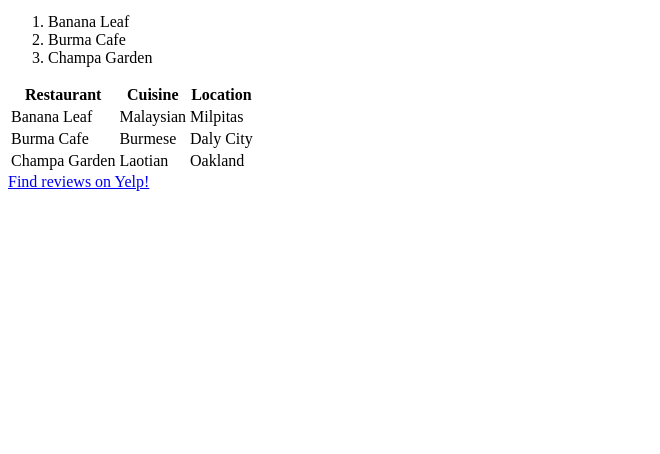
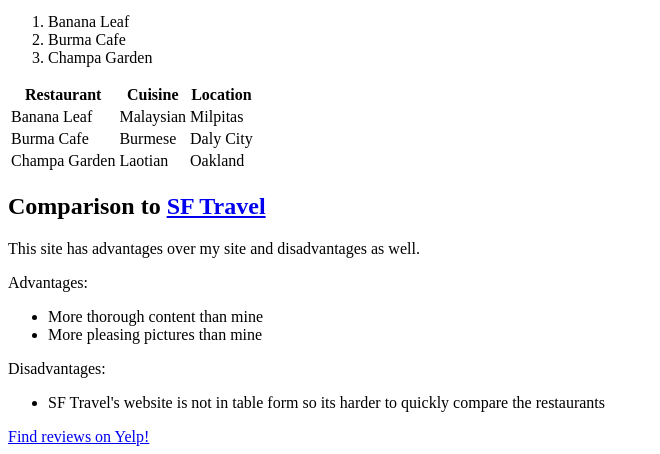
Before and after one commit to stalukda/stalukda.github.io, a plain HTML site: page index.html in a window 1280 px wide. Shown: the part 349-803 px from the top of the page, without its empty margins (0-660 px from the left). Drawn offline with Linux system fonts and the light colour scheme.

Commit message:
website comp added

```diff
--- a/index.html
+++ b/index.html
@@ -1,5 +1,5 @@
 <!DOCTYPE html>
-<html>
+<html lang = "en">
 <head>
 	<title>Assorted Edibles</title>
 </head>
@@ -41,6 +41,21 @@
 </table>
 	</div>
 	<div>
+	<h2> Comparison to <a href="http://www.sanfrancisco.travel/article/love-spice-guide-southeast-asian-dining-san-francisco">SF Travel </a></h2>
+	</div>
+	<div>
+	<p> This site has advantages over my site and disadvantages as well. </p>
+	<p> Advantages: </p>
+	<ul>
+  		<li> More thorough content than mine</li>
+  		<li> More pleasing pictures than mine </li>
+	</ul>
+	<p> Disadvantages: </p>
+	<ul>
+  		<li> SF Travel's website is not in table form so its harder to quickly compare the restaurants </li>
+	</ul>
+	</div>
+	<div>
 		<a href="http://www.yelp.com">Find reviews on Yelp!</a>
 	</div>
 </body>
```
